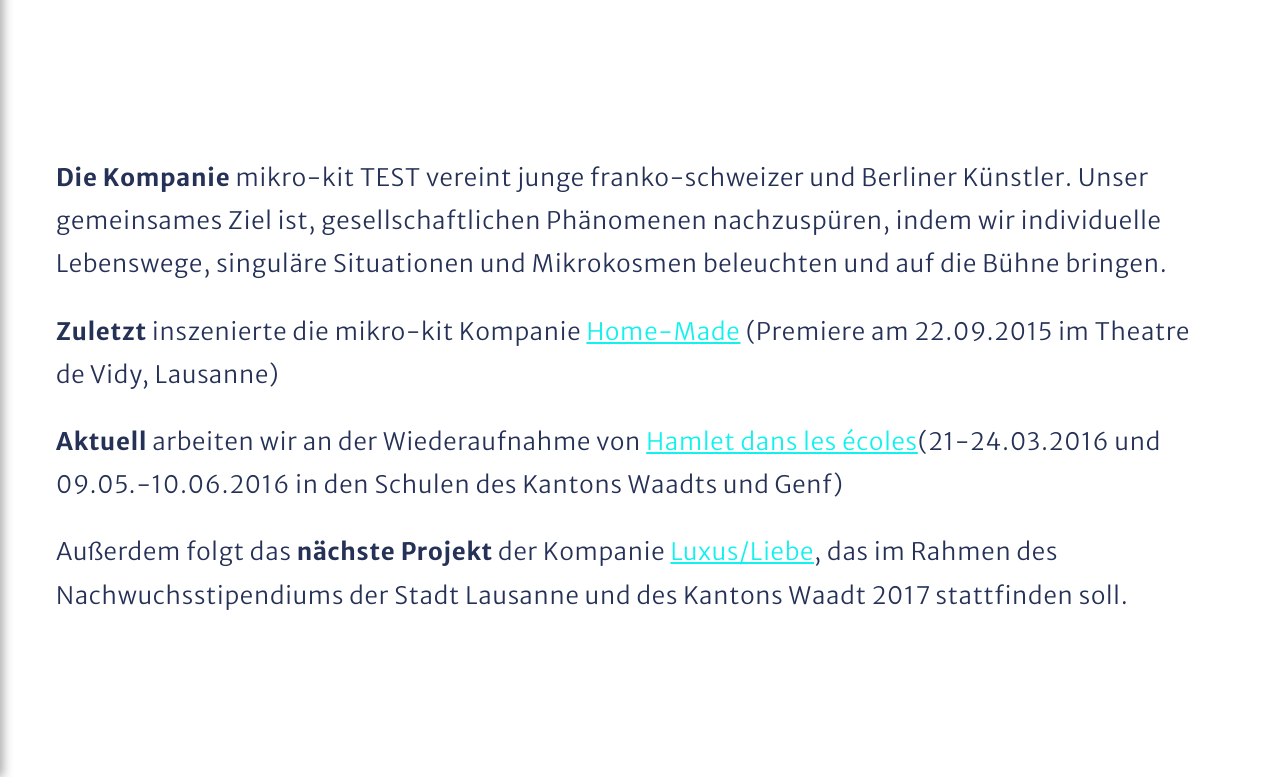
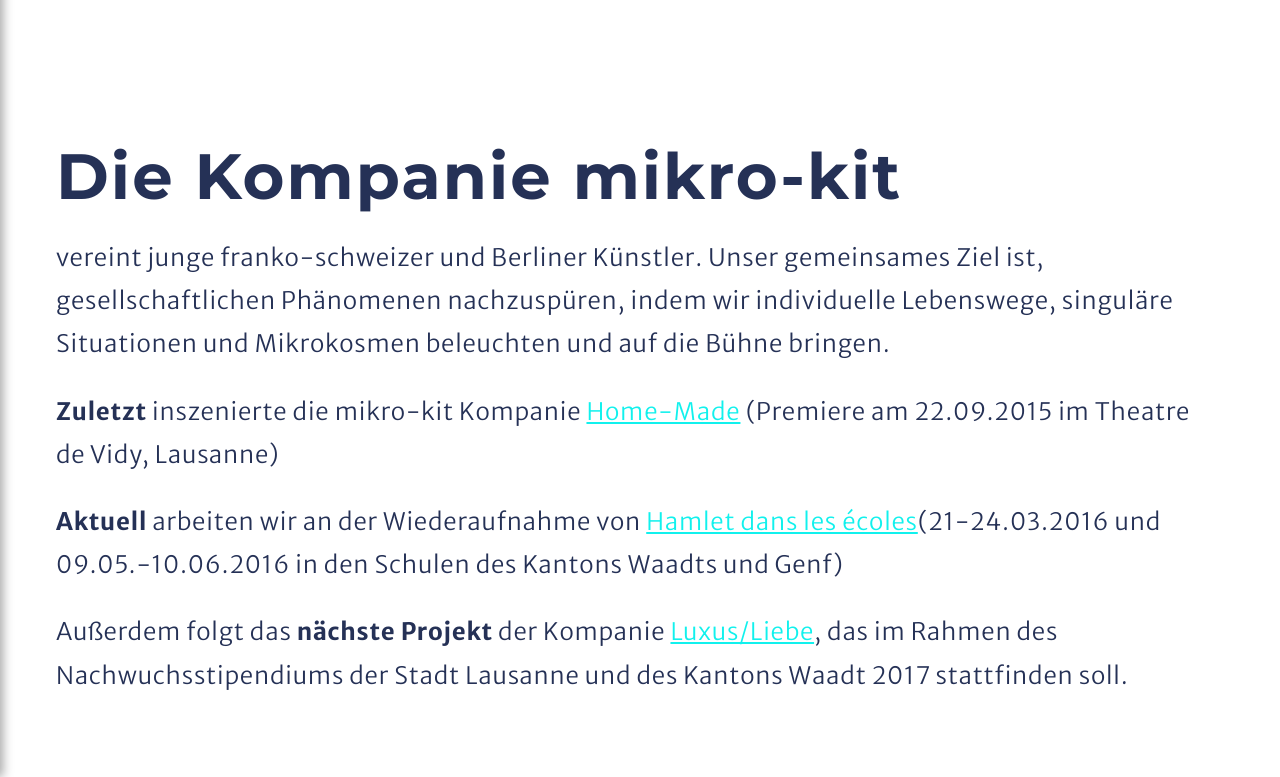
Before and after one commit to mikro-kit/mikro-kit.github.io, a Jekyll site: the page built from index.md, in a window 1280 px wide and 900 px high, scrolled down 801 px, cut to the strip 123-900 px from the top of the window. Built offline with Jekyll 4.4.1, drawn with Linux system fonts in a browser that asks for light colours; our own code applies the rules of GitHub Pages for plain Markdown files.

Commit message:
added travis & mod index.md

```diff
--- a/index.md
+++ b/index.md
@@ -1,7 +1,8 @@
 ---
 layout: intro
 ---
-**Die Kompanie** mikro-kit TEST vereint junge franko-schweizer und Berliner Künstler. Unser gemeinsames Ziel ist, gesellschaftlichen Phänomenen nachzuspüren, indem wir individuelle Lebenswege, singuläre Situationen und Mikrokosmen beleuchten und auf die Bühne bringen.
+# Die Kompanie mikro-kit
+vereint junge franko-schweizer und Berliner Künstler. Unser gemeinsames Ziel ist, gesellschaftlichen Phänomenen nachzuspüren, indem wir individuelle Lebenswege, singuläre Situationen und Mikrokosmen beleuchten und auf die Bühne bringen.
 
 **Zuletzt** inszenierte die mikro-kit Kompanie [Home-Made](http://mikro-kit.de)
 (Premiere am 22.09.2015 im Theatre de Vidy, Lausanne)
```
Also changed, not shown: .travis.yml (added).
